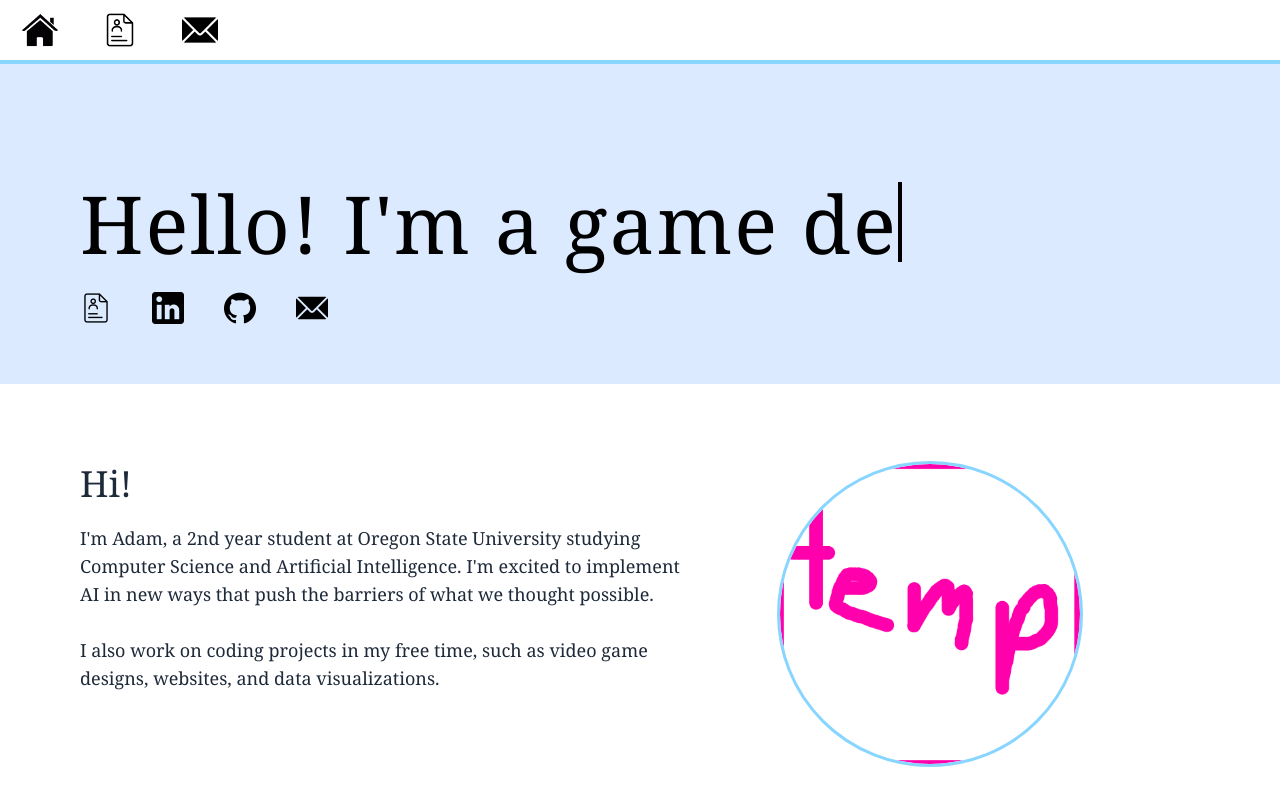
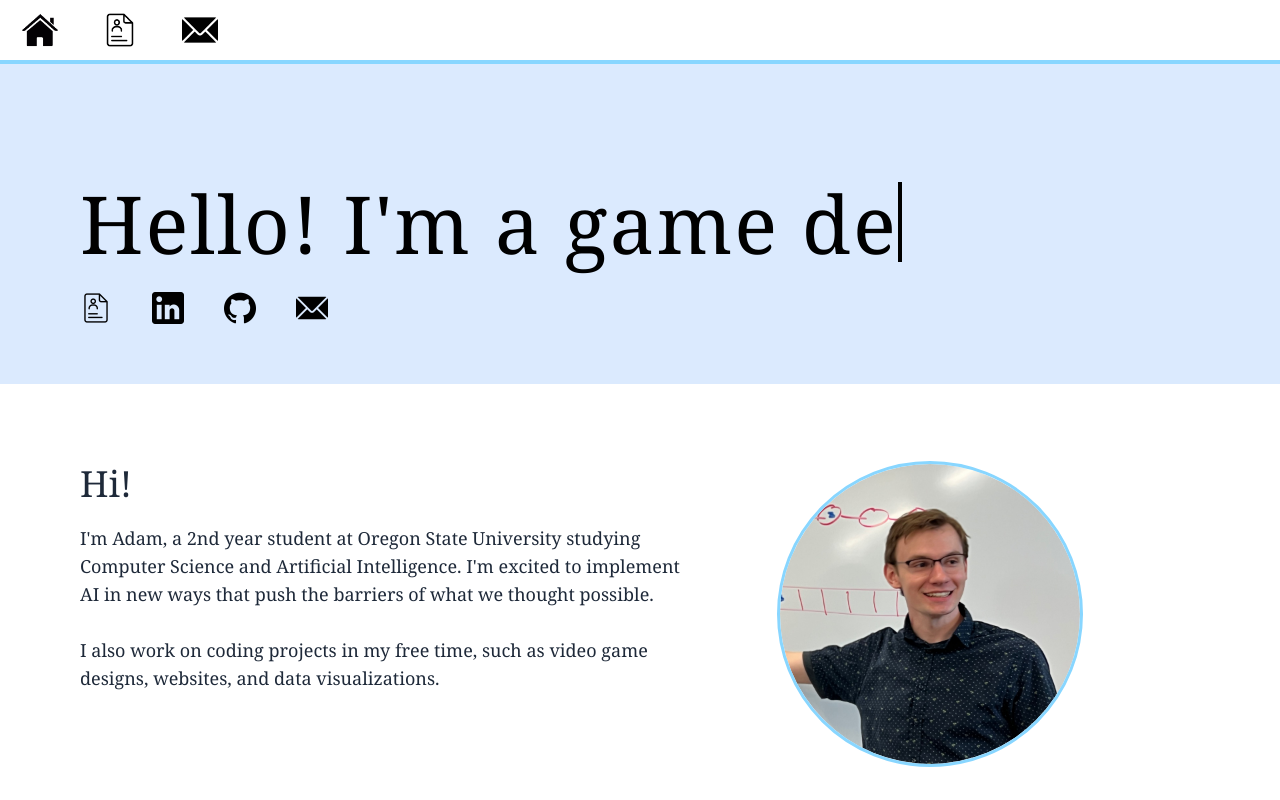
Before and after one commit to abobich675/bobich.us, a Next.js app: page / in a window 1280 px wide. Shown: the top 800 px of the page. Built offline with nearby package versions, Linux system fonts and the light colour scheme.

Commit message:
Profile Photo

```diff
--- a/app/page.tsx
+++ b/app/page.tsx
@@ -43,7 +43,7 @@ export default function Page() {
           I also work on coding projects in my free time, such as video game designs, websites, and data visualizations.
       </div>
       <div className='flex-shrink-0 justify-end pr-30'>
-        <Image src="/temp.png" alt="Profile Picture" width={300} height={300} className='rounded-full outline-3 outline-blue'/>
+        <Image src="/Profile.png" alt="Profile Picture" width={300} height={300} className='rounded-full outline-3 outline-blue'/>
       </div>
     </div>
 
```
Also changed, not shown: public/Profile.png (added), 1 other file (tests, documents, lock files or other folders).
